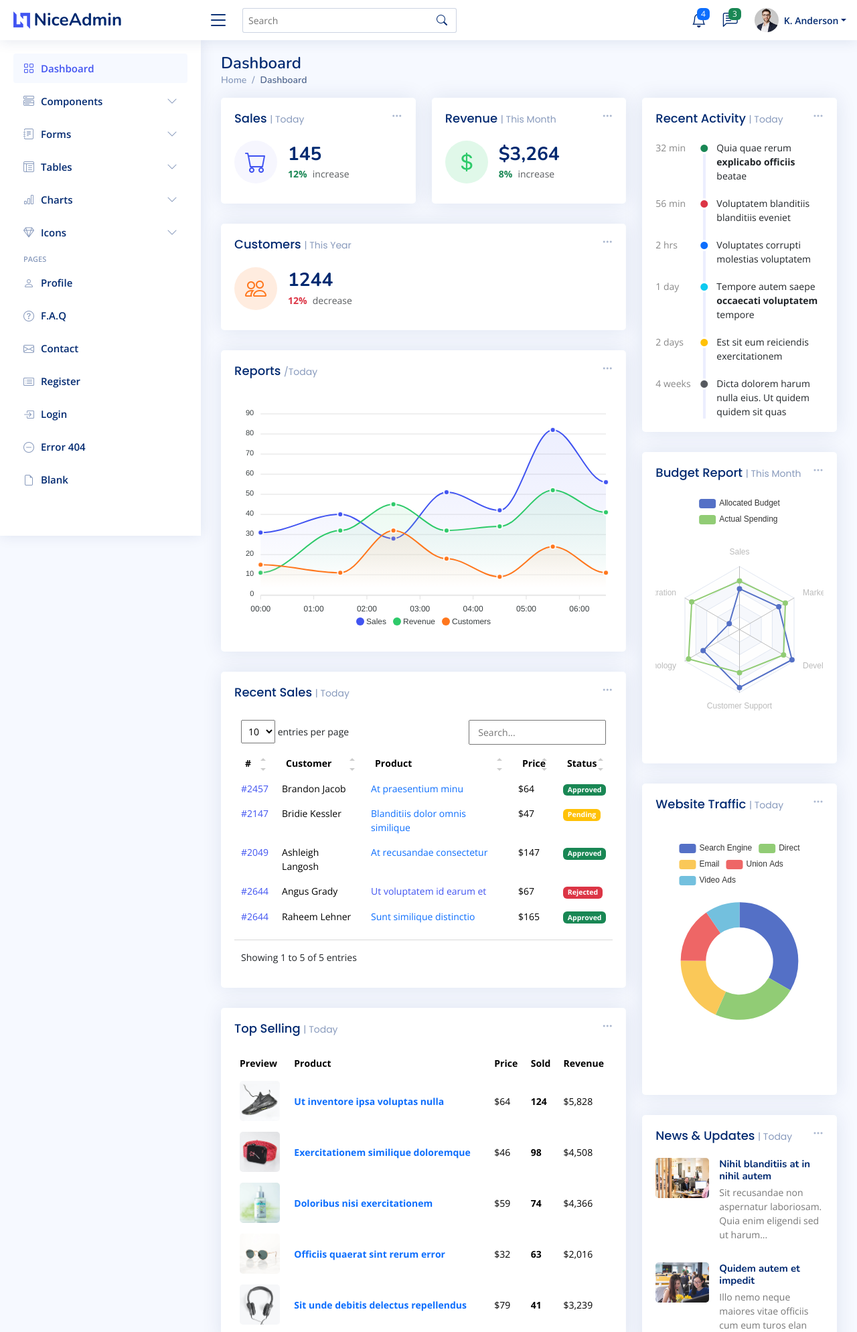
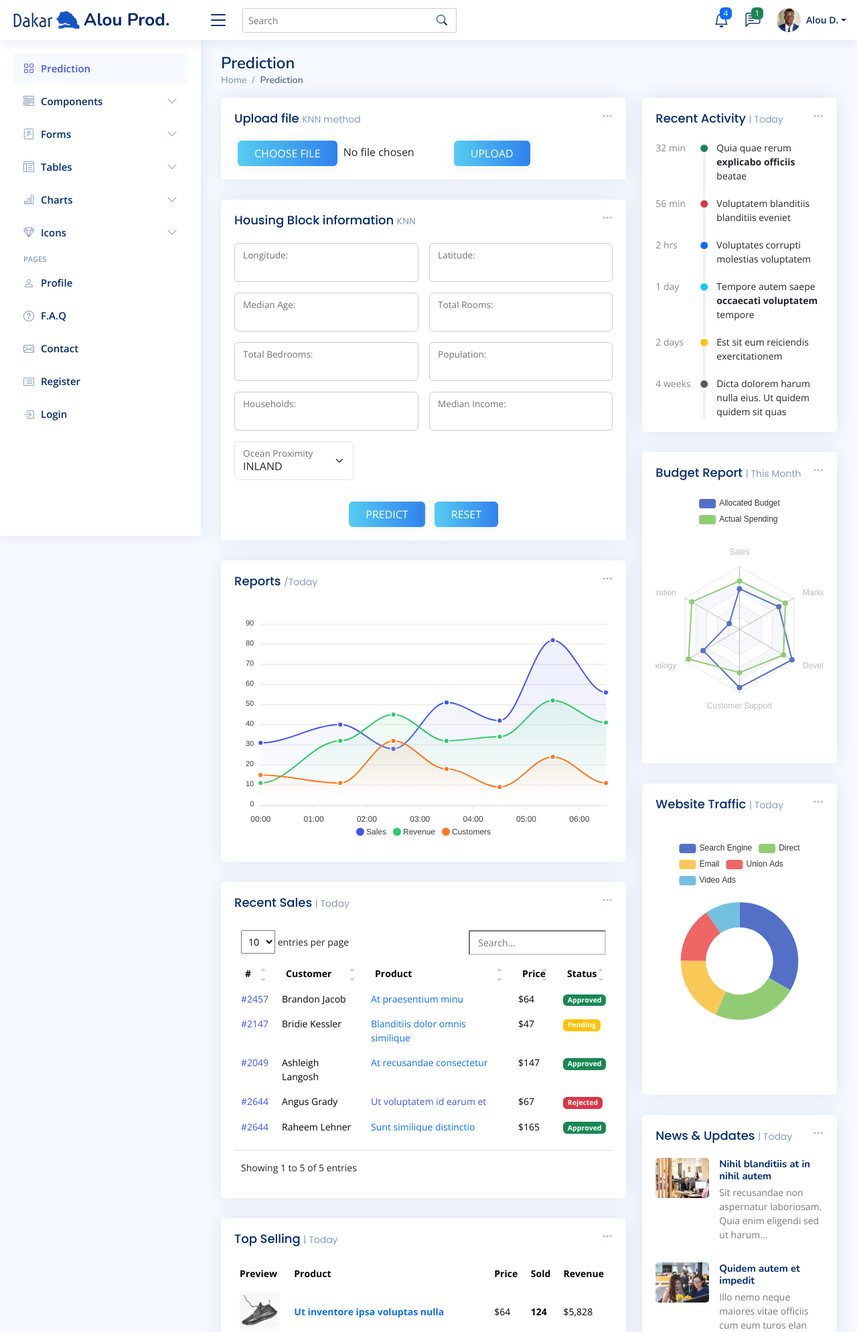
Before and after one commit to adibk/ai_silicon_valley, a Flask app: page / in a window 1280 px wide. Shown: the top 1989 px of the page at 67% size. Run offline with Flask 3, Linux system fonts and the light colour scheme; parts of the project's set-up code (start-up, migrations or seed data) failed here and were passed over; some libraries are stand-ins or nearby versions.

Commit message:
file upload done, need to repair form though

```diff
--- a/app/app.py
+++ b/app/app.py
@@ -29,7 +29,8 @@ def predict():
 
 @app.route('/predict_manual', methods=['POST'])
 def predict_manual():
-    try:
+    # try:
+        print('test')
         # Collect all form data
         data = {
             'longitude': float(request.form['longitude']),
@@ -42,14 +43,19 @@ def predict_manual():
             'median_income': float(request.form['median_income']),
             'ocean_proximity': request.form['ocean_proximity']
         }
-
+        print('test')
+        print(data)
         # Convert the form data into a DataFrame
         df = pd.DataFrame([data])
         # Predict using the loaded model
         predictions = model.predict(df)
         return f"Predicted House Value: {predictions[0]}"
-    except Exception as e:
-        return f"Error processing input data: {str(e)}"
+    # except Exception as e:
+    #     return f"Error processing input data: {str(e)}"
+
+@app.route('/pages-blank')
+def pages_blank():
+    return render_template('pages-blank.html')
 
 
 if __name__ == '__main__':
--- a/app/static/css/style.css
+++ b/app/static/css/style.css
@@ -1,10 +1,46 @@
-/**
-* Template Name: NiceAdmin
-* Template URL: https://bootstrapmade.com/nice-admin-bootstrap-admin-html-template/
-* Updated: Apr 20 2024 with Bootstrap v5.3.3
-* Author: BootstrapMade.com
-* License: https://bootstrapmade.com/license/
-*/
+/*--------------------------------------------------------------
+# Added
+--------------------------------------------------------------*/
+.notif-img {
+  /* width: 10px; */
+  max-height: 40px;
+  margin-right: 15px;
+}
+
+.choose-file-btn {
+  display: inline-block;
+  margin-right: 50px;
+}
+
+.btn {
+  /* background-image: linear-gradient(to right, #83a4d4 0%, #b6fbff  51%, #83a4d4  100%); */
+  /* background-image: linear-gradient(to right, #24C6DC 0%, #514A9D  51%, #24C6DC  100%); */
+  /* background-image: linear-gradient(to right, #77A1D3 0%, #79CBCA  51%, #77A1D3  100%); */
+  /* background-image: linear-gradient(to right, #1FA2FF 0%, #12D8FA  51%, #1FA2FF  100%); */
+  /* background-image: linear-gradient(to right, #00c6ff 0%, #0072ff  51%, #00c6ff  100%); */
+  background-image: linear-gradient(to right, #56CCF2 0%, #2F80ED  51%, #56CCF2  100%);
+  margin: 0 5px;
+  padding: 7px 25px;
+  text-align: center;
+  text-transform: uppercase;
+  transition: 0.5s;
+  background-size: 200% auto;
+  color: white;
+  box-shadow: 0 0 20px #eee;
+  /* border-radius: 10px; */
+  display: inline-block;
+  border: none
+}
+
+.btn:hover {
+  background-position: right center; /* change the direction of the change here */
+  color: #fff;
+  text-decoration: none;
+}
+input:valid {
+  background-color: white !important;
+  border-color: #ccc !important;
+}
 
 /*--------------------------------------------------------------
 # General
--- a/app/static/js/ajax_predict.js
+++ b/app/static/js/ajax_predict.js
@@ -1,5 +1,6 @@
+
 function uploadData() {
-var formData = new FormData($('#upload-form')[0]);
+    var formData = new FormData($('#upload-form')[0]);
     $.ajax({
         type: "POST",
         url: "/predict",
@@ -7,24 +8,25 @@ var formData = new FormData($('#upload-form')[0]);
         contentType: false,
         processData: false,
         success: function(response) {
-            $('#prediction-result').html('Prediction from upload: ' + response);
+            $('#prediction-result-upload').html('Prediction from upload: ' + response);
         },
         error: function(error) {
-            $('#prediction-result').html('Error: ' + error.responseText);
+            $('#prediction-result-upload').html('Error: ' + error.responseText);
         }
     });
 }
 
 function predictData() {
+    alert('test')
     $.ajax({
         type: "POST",
         url: "/predict_manual",
         data: $('#manual-form').serialize(),
         success: function(response) {
-            $('#prediction-result').html('Prediction from manual data: ' + response);
+            $('#prediction-result-form').html('Prediction from manual data: ' + response);
         },
         error: function(error) {
-            $('#prediction-result').html('Error: ' + error.responseText);
+            $('#prediction-result-form').html('Error: ' + error.responseText);
         }
     });
 }
--- a/app/templates/index.html
+++ b/app/templates/index.html
@@ -5,11 +5,11 @@
   <meta charset="utf-8">
   <meta content="width=device-width, initial-scale=1.0" name="viewport">
 
-  <title>Dashboard - NiceAdmin Bootstrap Template</title>
+  <title>California Prediction</title>
   <meta content="" name="description">
   <meta content="" name="keywords">
 
-  <!-- Favicons -->
+  <!-- Favicons todo -->
   <link href="static/img/favicon.png" rel="icon">
   <link href="static/img/apple-touch-icon.png" rel="apple-touch-icon">
 
@@ -26,16 +26,11 @@
   <link href="static/vendor/remixicon/remixicon.css" rel="stylesheet">
   <link href="static/vendor/simple-datatables/style.css" rel="stylesheet">
 
-  <!-- Template Main CSS File -->
+
+  <script src="https://ajax.googleapis.com/ajax/libs/jquery/3.5.1/jquery.min.js"></script>
+
+  <!-- Templates Main CSS File -->
   <link href="static/css/style.css" rel="stylesheet">
-
-  <!-- =======================================================
-  * Template Name: NiceAdmin
-  * Template URL: https://bootstrapmade.com/nice-admin-bootstrap-admin-html-template/
-  * Updated: Apr 20 2024 with Bootstrap v5.3.3
-  * Author: BootstrapMade.com
-  * License: https://bootstrapmade.com/license/
-  ======================================================== -->
 </head>
 
 <body>
@@ -44,9 +39,9 @@
   <header id="header" class="header fixed-top d-flex align-items-center">
 
     <div class="d-flex align-items-center justify-content-between">
-      <a href="index.html" class="logo d-flex align-items-center">
+      <a href="/" class="logo d-flex align-items-center">
         <img src="static/img/logo.png" alt="">
-        <span class="d-none d-lg-block">NiceAdmin</span>
+        <span class="d-none d-lg-block">Alou Prod.</span>
       </a>
       <i class="bi bi-list toggle-sidebar-btn"></i>
     </div><!-- End Logo -->
@@ -84,10 +79,10 @@
             </li>
 
             <li class="notification-item">
-              <i class="bi bi-exclamation-circle text-warning"></i>
+              <img src="static/img/house_for_sale_1.jpeg" class="notif-img">
               <div>
-                <h4>Lorem Ipsum</h4>
-                <p>Quae dolorem earum veritatis oditseno</p>
+                <h4>$150,000</h4>
+                <p>State 128 Hwy, Napa, CA 94558</p>
                 <p>30 min. ago</p>
               </div>
             </li>
@@ -97,10 +92,11 @@
             </li>
 
             <li class="notification-item">
-              <i class="bi bi-x-circle text-danger"></i>
+              <img src="static/img/house_for_sale_2.jpeg" class="notif-img">
               <div>
-                <h4>Atque rerum nesciunt</h4>
-                <p>Quae dolorem earum veritatis oditseno</p>
+                <h4>$380,000</h4>
+                <p>CA 96108</p>
+                <p>3 bed 3 bath 1,900sqft 1,900 square...</p>
                 <p>1 hr. ago</p>
               </div>
             </li>
@@ -110,10 +106,10 @@
             </li>
 
             <li class="notification-item">
-              <i class="bi bi-check-circle text-success"></i>
+              <img src="static/img/house_for_sale_3.jpeg" class="notif-img">
               <div>
-                <h4>Sit rerum fuga</h4>
-                <p>Quae dolorem earum veritatis oditseno</p>
+                <h4>$2,150,000</h4>
+                <p>Camino Del Monte 1 Se Torres, Carmel, CA 93921</p>
                 <p>2 hrs. ago</p>
               </div>
             </li>
@@ -125,8 +121,8 @@
             <li class="notification-item">
               <i class="bi bi-info-circle text-primary"></i>
               <div>
-                <h4>Dicta reprehenderit</h4>
-                <p>Quae dolorem earum veritatis oditseno</p>
+                <h4>Welcom to Dakar Alou Prod.</h4>
+                <p>Few more step and you are good to go</p>
                 <p>4 hrs. ago</p>
               </div>
             </li>
@@ -146,12 +142,12 @@
 
           <a class="nav-link nav-icon" href="#" data-bs-toggle="dropdown">
             <i class="bi bi-chat-left-text"></i>
-            <span class="badge bg-success badge-number">3</span>
+            <span class="badge bg-success badge-number">1</span>
           </a><!-- End Messages Icon -->
 
           <ul class="dropdown-menu dropdown-menu-end dropdown-menu-arrow messages">
             <li class="dropdown-header">
-              You have 3 new messages
+              You have 1 new messages
               <a href="#"><span class="badge rounded-pill bg-primary p-2 ms-2">View all</span></a>
             </li>
             <li>
@@ -163,36 +159,8 @@
                 <img src="static/img/messages-1.jpg" alt="" class="rounded-circle">
                 <div>
                   <h4>Maria Hudson</h4>
-                  <p>Velit asperiores et ducimus soluta repudiandae labore officia est ut...</p>
+                  <p>We have a new prediction for you</p>
                   <p>4 hrs. ago</p>
-                </div>
-              </a>
-            </li>
-            <li>
-              <hr class="dropdown-divider">
-            </li>
-
-            <li class="message-item">
-              <a href="#">
-                <img src="static/img/messages-2.jpg" alt="" class="rounded-circle">
-                <div>
-                  <h4>Anna Nelson</h4>
-                  <p>Velit asperiores et ducimus soluta repudiandae labore officia est ut...</p>
-                  <p>6 hrs. ago</p>
-                </div>
-              </a>
-            </li>
-            <li>
-              <hr class="dropdown-divider">
-            </li>
-
-            <li class="message-item">
-              <a href="#">
-                <img src="static/img/messages-3.jpg" alt="" class="rounded-circle">
-                <div>
-                  <h4>David Muldon</h4>
-                  <p>Velit asperiores et ducimus soluta repudiandae labore officia est ut...</p>
-                  <p>8 hrs. ago</p>
                 </div>
               </a>
             </li>
@@ -212,13 +180,13 @@
 
           <a class="nav-link nav-profile d-flex align-items-center pe-0" href="#" data-bs-toggle="dropdown">
             <img src="static/img/profile-img.jpg" alt="Profile" class="rounded-circle">
-            <span class="d-none d-md-block dropdown-toggle ps-2">K. Anderson</span>
+            <span class="d-none d-md-block dropdown-toggle ps-2">Alou D.</span>
           </a><!-- End Profile Iamge Icon -->
 
           <ul class="dropdown-menu dropdown-menu-end dropdown-menu-arrow profile">
             <li class="dropdown-header">
-              <h6>Kevin Anderson</h6>
-              <span>Web Designer</span>
+              <h6>Alou</h6>
+              <span>Real estate agent</span>
             </li>
             <li>
               <hr class="dropdown-divider">
@@ -275,9 +243,9 @@
     <ul class="sidebar-nav" id="sidebar-nav">
 
       <li class="nav-item">
-        <a class="nav-link " href="index.html">
+        <a class="nav-link " href="/">
           <i class="bi bi-grid"></i>
-          <span>Dashboard</span>
+          <span>Prediction</span>
         </a>
       </li><!-- End Dashboard Nav -->
 
@@ -487,21 +455,6 @@
           <span>Login</span>
         </a>
       </li><!-- End Login Page Nav -->
-
-      <li class="nav-item">
-        <a class="nav-link collapsed" href="pages-error-404.html">
-          <i class="bi bi-dash-circle"></i>
-          <span>Error 404</span>
-        </a>
-      </li><!-- End Error 404 Page Nav -->
-
-      <li class="nav-item">
-        <a class="nav-link collapsed" href="pages-blank.html">
-          <i class="bi bi-file-earmark"></i>
-          <span>Blank</span>
-        </a>
-      </li><!-- End Blank Page Nav -->
-
     </ul>
 
   </aside><!-- End Sidebar-->
@@ -509,11 +462,11 @@
   <main id="main" class="main">
 
     <div class="pagetitle">
-      <h1>Dashboard</h1>
+      <h1>Prediction</h1>
       <nav>
         <ol class="breadcrumb">
           <li class="breadcrumb-item"><a href="index.html">Home</a></li>
-          <li class="breadcrumb-item active">Dashboard</li>
+          <li class="breadcrumb-item active">Prediction</li>
         </ol>
       </nav>
     </div><!-- End Page Title -->
@@ -525,9 +478,9 @@
         <div class="col-lg-8">
           <div class="row">
 
-            <!-- Sales Card -->
-            <div class="col-xxl-4 col-md-6">
-              <div class="card info-card sales-card">
+            <!-- Prediction modules Upload -->
+            <div class="col-12">
+              <div class="card">
 
                 <div class="filter">
                   <a class="icon" href="#" data-bs-toggle="dropdown"><i class="bi bi-three-dots"></i></a>
@@ -535,34 +488,36 @@
                     <li class="dropdown-header text-start">
                       <h6>Filter</h6>
                     </li>
-
-                    <li><a class="dropdown-item" href="#">Today</a></li>
-                    <li><a class="dropdown-item" href="#">This Month</a></li>
-                    <li><a class="dropdown-item" href="#">This Year</a></li>
+                    <li><a class="dropdown-item" href="#">KNN</a></li>
+                    <li><a class="dropdown-item" href="#">Linear Regression</a></li>
                   </ul>
                 </div>
 
                 <div class="card-body">
-                  <h5 class="card-title">Sales <span>| Today</span></h5>
+                  <h5 class="card-title">Upload file <span>KNN method</span></h5>
+                  <!-- <form id="upload-form" action="/predict" method="post" enctype="multipart/form-data">
+                      <input type="file" name="file" />
+                      <button type="button" class="btn btn-primary" value="Upload and Predict" onclick="uploadData()">Upload</button>
+                  </form> -->
 
-                  <div class="d-flex align-items-center">
-                    <div class="card-icon rounded-circle d-flex align-items-center justify-content-center">
-                      <i class="bi bi-cart"></i>
+                  <form id="upload-form" action="/predict" method="post" enctype="multipart/form-data">
+                    <div class="choose-file-btn">
+                      <input type="file" id="file-upload" name="file" style="display: none;" onchange="updateFileName()" />
+                      <label for="file-upload" class="btn btn-primary">Choose File</label>
+                      <span id="file-name">No file chosen</span>
                     </div>
-                    <div class="ps-3">
-                      <h6>145</h6>
-                      <span class="text-success small pt-1 fw-bold">12%</span> <span class="text-muted small pt-2 ps-1">increase</span>
-
-                    </div>
-                  </div>
+                    <button type="button" class="btn btn-primary" onclick="uploadData()">Upload</button>
+                  </form>
+                  <div id="prediction-result-upload"></div>  <!-- Placeholder for the prediction result -->
                 </div>
 
               </div>
-            </div><!-- End Sales Card -->
+            </div><!-- End Prediction modules -->
 
-            <!-- Revenue Card -->
-            <div class="col-xxl-4 col-md-6">
-              <div class="card info-card revenue-card">
+
+            <!-- Prediction modules Form -->
+            <div class="col-12">
+              <div class="card">
 
                 <div class="filter">
                   <a class="icon" href="#" data-bs-toggle="dropdown"><i class="bi bi-three-dots"></i></a>
@@ -570,67 +525,93 @@
                     <li class="dropdown-header text-start">
                       <h6>Filter</h6>
                     </li>
-
-                    <li><a class="dropdown-item" href="#">Today</a></li>
-                    <li><a class="dropdown-item" href="#">This Month</a></li>
-                    <li><a class="dropdown-item" href="#">This Year</a></li>
+                    <li><a class="dropdown-item" href="#">KNN</a></li>
+                    <li><a class="dropdown-item" href="#">Linear Regression</a></li>
                   </ul>
                 </div>
 
                 <div class="card-body">
-                  <h5 class="card-title">Revenue <span>| This Month</span></h5>
+                  <h5 class="card-title">Housing Block information <span>KNN</span></h5>
 
-                  <div class="d-flex align-items-center">
-                    <div class="card-icon rounded-circle d-flex align-items-center justify-content-center">
-                      <i class="bi bi-currency-dollar"></i>
+                  <!-- Floating Labels Form -->
+                  <form class="row g-3">
+                    <div class="col-md-6">
+                      <div class="form-floating">
+                        <input type="text" class="form-control" id="longitude" name="longitude">
+                        <label for="longitude">Longitude:</label>
                       </div>
-                    <div class="ps-3">
-                      <h6>$3,264</h6>
-                      <span class="text-success small pt-1 fw-bold">8%</span> <span class="text-muted small pt-2 ps-1">increase</span>
-
+                    </div>
+                    <div class="col-md-6">
+                      <div class="form-floating">
+                        <input type="text" class="form-control" id="latitude" name="latitude">
+                        <label for="latitude">Latitude:</label>
+                      </div>
+                    </div>
+                    <div class="col-md-6">
+                      <div class="form-floating">
+                        <input type="text" class="form-control" id="housing_median_age" name="housing_median_age">
+                        <label for="housing_median_age">Median Age:</label>
+                      </div>
+                    </div>
+                    <div class="col-md-6">
+                      <div class="form-floating">
+                        <input type="text" class="form-control" id="total_rooms" name="total_rooms">
+                        <label for="total_rooms">Total Rooms:</label>
+                      </div>
+                    </div>
+                    <div class="col-6">
+                      <div class="form-floating">
+                        <input type="text" class="form-control" id="total_bedrooms" name="total_bedrooms">
+                        <label for="total_bedrooms">Total Bedrooms:</label>
+                      </div>
+                    </div>
+                    <div class="col-md-6">
+                      <div class="col-md-12">
+                        <div class="form-floating">
+                          <input type="text" class="form-control" id="population" name="population">
+                          <label for="population">Population:</label>
                         </div>
                       </div>
                     </div>
 
+                    <div class="col-6">
+                      <div class="form-floating">
+                        <input type="text" class="form-control" id="households" name="households">
+                        <label for="households">Households:</label>
                       </div>
-            </div><!-- End Revenue Card -->
-
-            <!-- Customers Card -->
-            <div class="col-xxl-4 col-xl-12">
-
-              <div class="card info-card customers-card">
-
-                <div class="filter">
-                  <a class="icon" href="#" data-bs-toggle="dropdown"><i class="bi bi-three-dots"></i></a>
-                  <ul class="dropdown-menu dropdown-menu-end dropdown-menu-arrow">
-                    <li class="dropdown-header text-start">
-                      <h6>Filter</h6>
-                    </li>
-
-                    <li><a class="dropdown-item" href="#">Today</a></li>
-                    <li><a class="dropdown-item" href="#">This Month</a></li>
-                    <li><a class="dropdown-item" href="#">This Year</a></li>
-                  </ul>
                     </div>
-
-                <div class="card-body">
-                  <h5 class="card-title">Customers <span>| This Year</span></h5>
-
-                  <div class="d-flex align-items-center">
-                    <div class="card-icon rounded-circle d-flex align-items-center justify-content-center">
-                      <i class="bi bi-people"></i>
+                    <div class="col-md-6">
+                      <div class="col-md-12">
+                        <div class="form-floating">
+                          <input type="text" class="form-control" id="median_income" name="median_income">
+                          <label for="median_income">Median Income:</label>
                         </div>
-                    <div class="ps-3">
-                      <h6>1244</h6>
-                      <span class="text-danger small pt-1 fw-bold">12%</span> <span class="text-muted small pt-2 ps-1">decrease</span>
-
+                      </div>
+                    </div>
+                    <div class="col-md-4">
+                      <div class="form-floating mb-3">
+                        <select class="form-select" id="ocean_proximity" aria-label="Ocean Proximity">
+                          <option value="INLAND" selected>INLAND</option>
+                          <option value="NEAR BAY">NEAR BAY</option>
+                          <option value="&lt;1H OCEAN">&lt;1H OCEAN</option>
+                          <option value="NEAR OCEAN">NEAR OCEAN</option>
+                          <option value="ISLAND">ISLAND</option>
+                        </select>
+                        <label for="ocean_proximity">Ocean Proximity</label>
                       </div>
                     </div>
 
+                    <div class="text-center">
+                      <button type="button" class="btn btn-primary" value="Predict" onclick="predictData()">Predict</button>
+                      <button type="reset" class="btn btn-secondary">Reset</button>
+                    </div>
+                  </form><!-- End floating Labels Form -->
+
+                  <div id="prediction-result-form"></div>
                 </div>
               </div>
+            </div><!-- End Prediction modules -->
 
-            </div><!-- End Customers Card -->
 
             <!-- Reports -->
             <div class="col-12">
@@ -1157,14 +1138,10 @@
   <!-- ======= Footer ======= -->
   <footer id="footer" class="footer">
     <div class="copyright">
-      &copy; Copyright <strong><span>NiceAdmin</span></strong>. All Rights Reserved
+      &copy; Copyright <strong><span>Adib and Alou Prod.</span></strong>. All Rights Reserved
     </div>
     <div class="credits">
-      <!-- All the links in the footer should remain intact. -->
-      <!-- You can delete the links only if you purchased the pro version. -->
-      <!-- Licensing information: https://bootstrapmade.com/license/ -->
-      <!-- Purchase the pro version with working PHP/AJAX contact form: https://bootstrapmade.com/nice-admin-bootstrap-admin-html-template/ -->
-      Designed by <a href="https://bootstrapmade.com/">BootstrapMade</a>
+      AI model by <a href="https://github.com/adibk/ai_silicon_valley">Adib</a>
     </div>
   </footer><!-- End Footer -->
 
@@ -1183,6 +1160,19 @@
   <!-- Template Main JS File -->
   <script src="static/js/main.js"></script>
 
+  <!-- Ajax prediction -->
+  <script src="/static/js/ajax_predict.js"></script>
+
+  <!-- Upload file name display -->
+  <script>
+    function updateFileName() {
+      var fileInput = document.getElementById('file-upload');
+      var fileNameDisplay = document.getElementById('file-name');
+      var fileName = fileInput.files.length > 0 ? fileInput.files[0].name : 'No file chosen';
+      fileNameDisplay.textContent = fileName;  // Update the text content of the span element
+    }
+  </script>
+
 </body>
 
 </html>
```
Also changed, not shown: app/templates/pages-blank.html (+24 -24 lines), app/static/img/house_for_sale_1.jpeg (added), app/static/img/house_for_sale_2.jpeg (added), app/static/img/house_for_sale_3.jpeg (added), app/static/img/logo.png, app/static/img/profile-img.jpg. Lines whose indentation alone changed are shown as unchanged.
